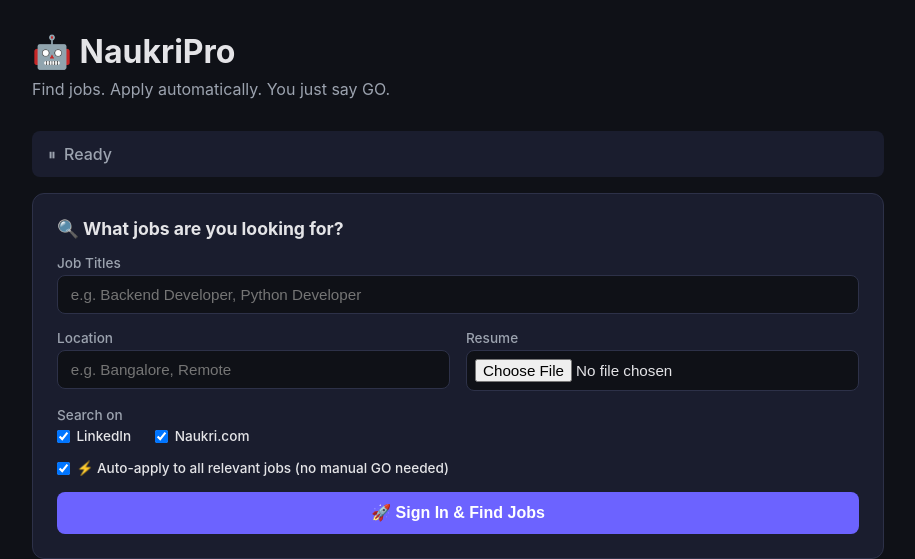
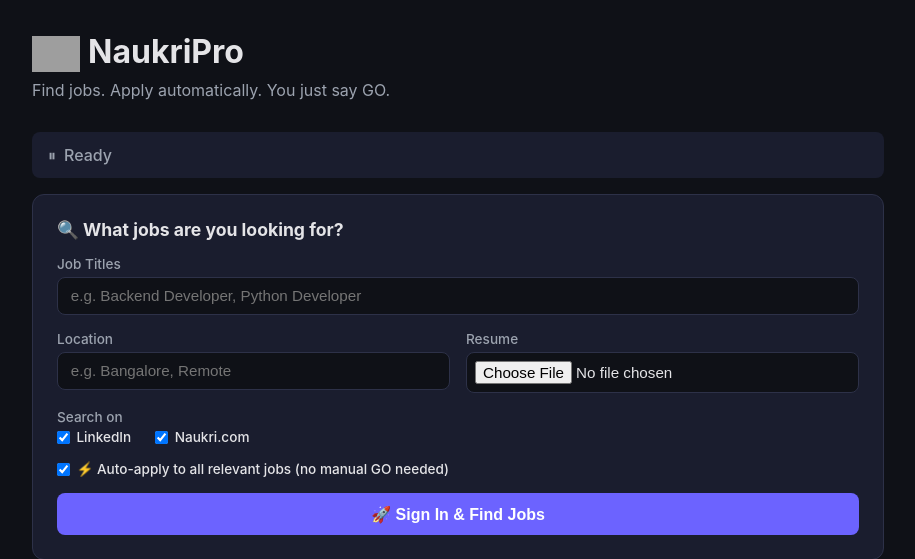
Before and after one commit to kushbuilds/NaukriPro, a Flask app: page / in a window 1280 px wide. Shown: the top 559 px of the page, without its empty margins (182-1097 px from the left). Run offline with Flask 3, Linux system fonts and the light colour scheme; grey boxes are pictures that could not be loaded.

Commit message:
Add NaukriPro logo to web UI and Chrome extension

```diff
--- a/templates/index.html
+++ b/templates/index.html
@@ -8,7 +8,7 @@
 </head>
 <body>
   <div class="container">
-    <h1>🤖 NaukriPro</h1>
+    <h1><img src="/static/logo.png" alt="NaukriPro" style="height:36px; vertical-align:middle; margin-right:8px;">NaukriPro</h1>
     <p class="subtitle">Find jobs. Apply automatically. You just say GO.</p>
 
     <!-- Status Bar -->
```
Also changed, not shown: 1 other file.
